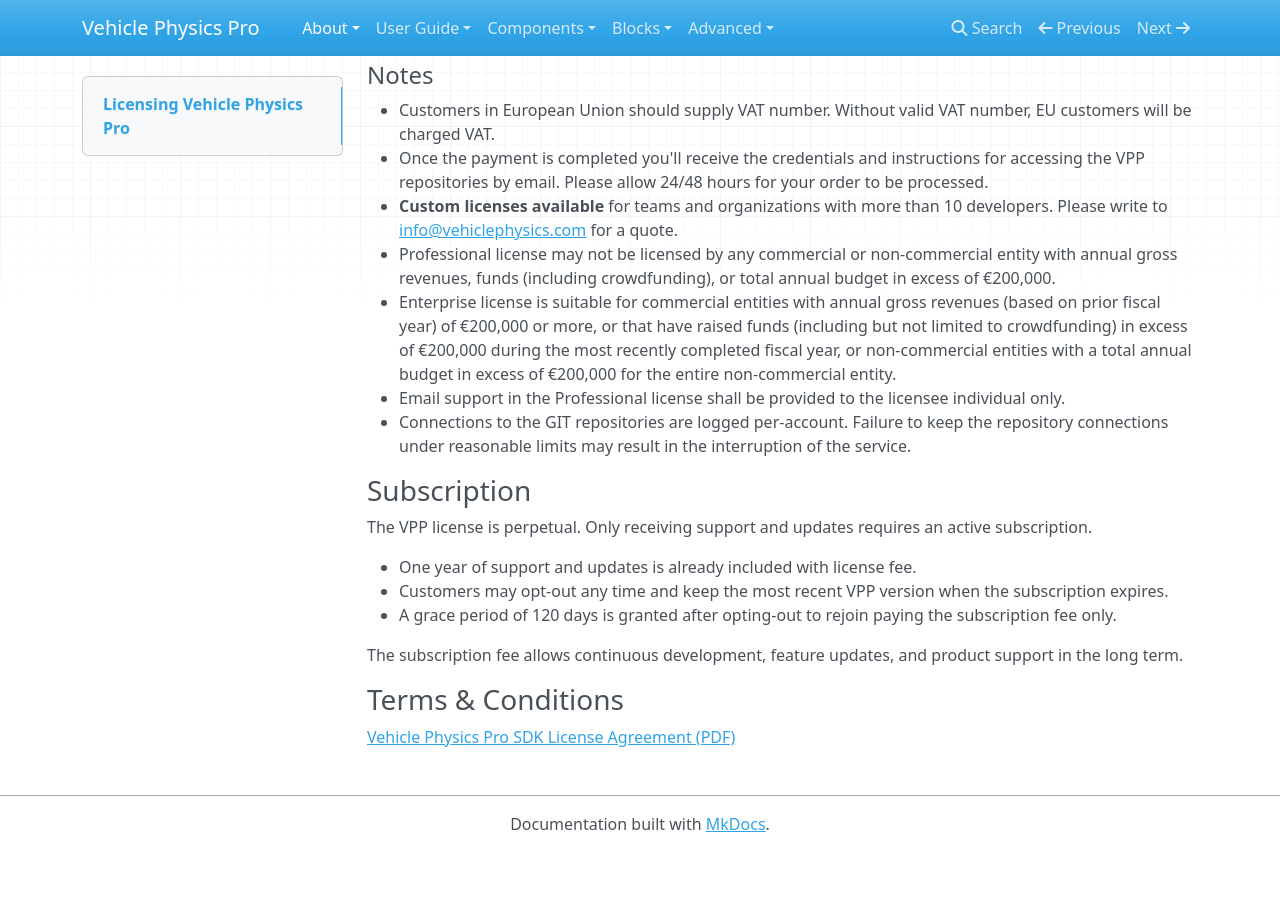
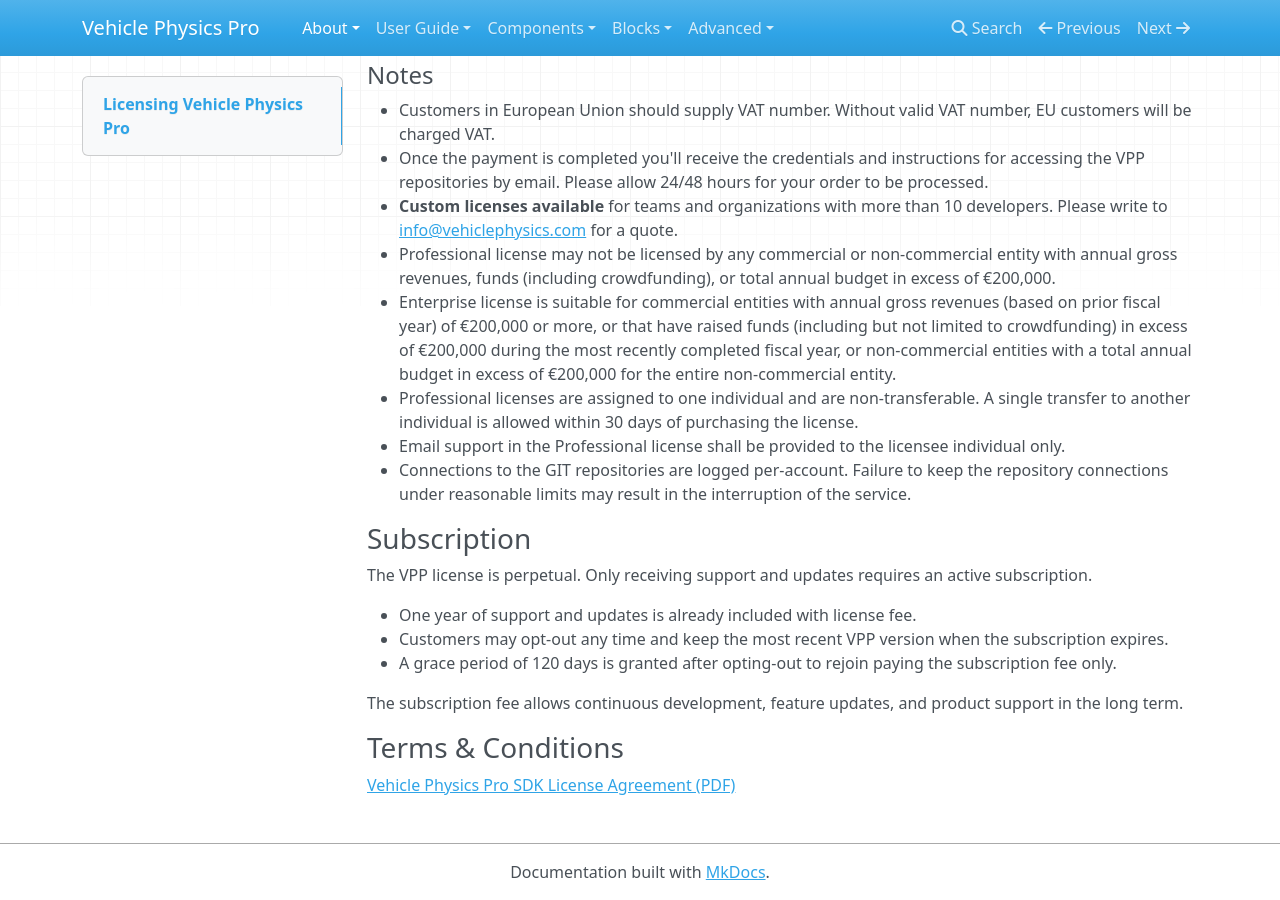
Before and after one commit to EdyJ/vehicle-physics-docs, an MkDocs documentation site: the page built from docs/about/licensing.md, in a window 1280 px wide and 900 px high, scrolled down 1877 px. Built offline with MkDocs 1.6.1, drawn with Linux system fonts in a browser that asks for light colours; nearby versions of some CDN libraries; library files that are not in the unit come from our copies; before the commit the page ends 2729 px from its top, so only the background shows below that.

Commit message:
Fixed missing terms about transfering VPP licenses

```diff
--- a/docs/about/licensing.md
+++ b/docs/about/licensing.md
@@ -54,6 +54,8 @@
 	crowdfunding) in excess of €200,000 during the most recently completed fiscal year, or
 	non-commercial entities with a total annual budget in excess of €200,000 for the entire
 	non-commercial entity.
+- Professional licenses are assigned to one individual and are non-transferable. A single transfer
+	to another individual is allowed within 30 days of purchasing the license.
 - Email support in the Professional license shall be provided to the licensee individual only.
 - Connections to the GIT repositories are logged per-account. Failure to keep the repository
 	connections under reasonable limits may result in the interruption of the service.
```
